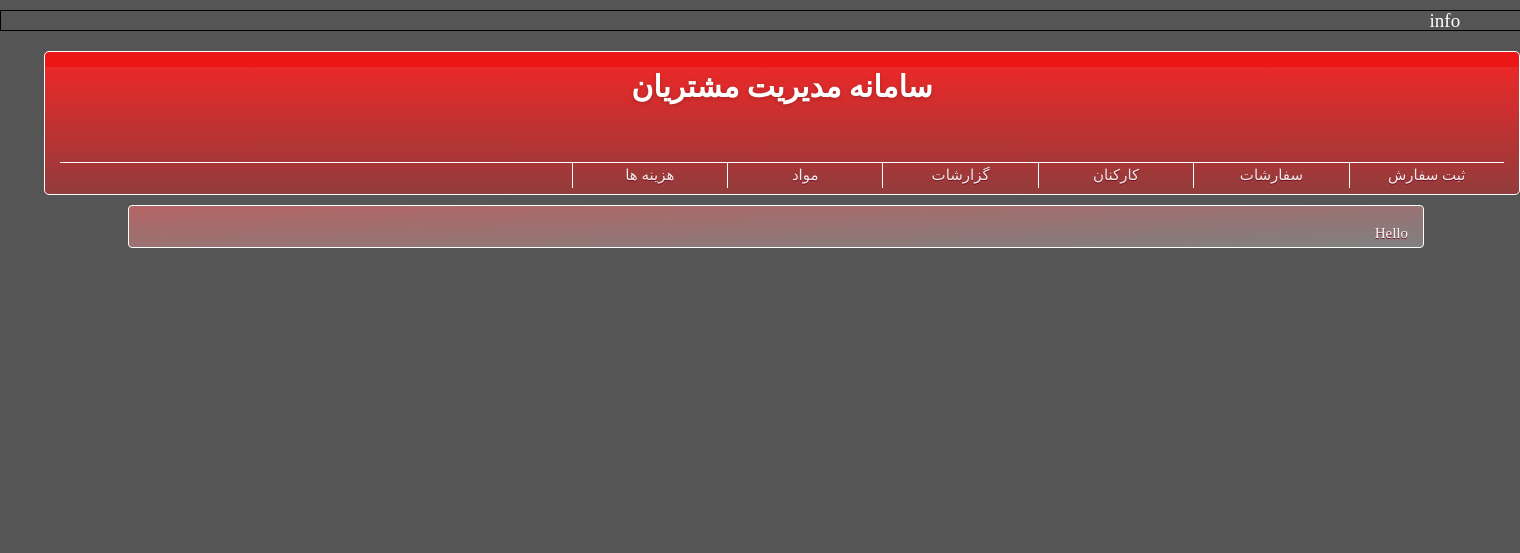
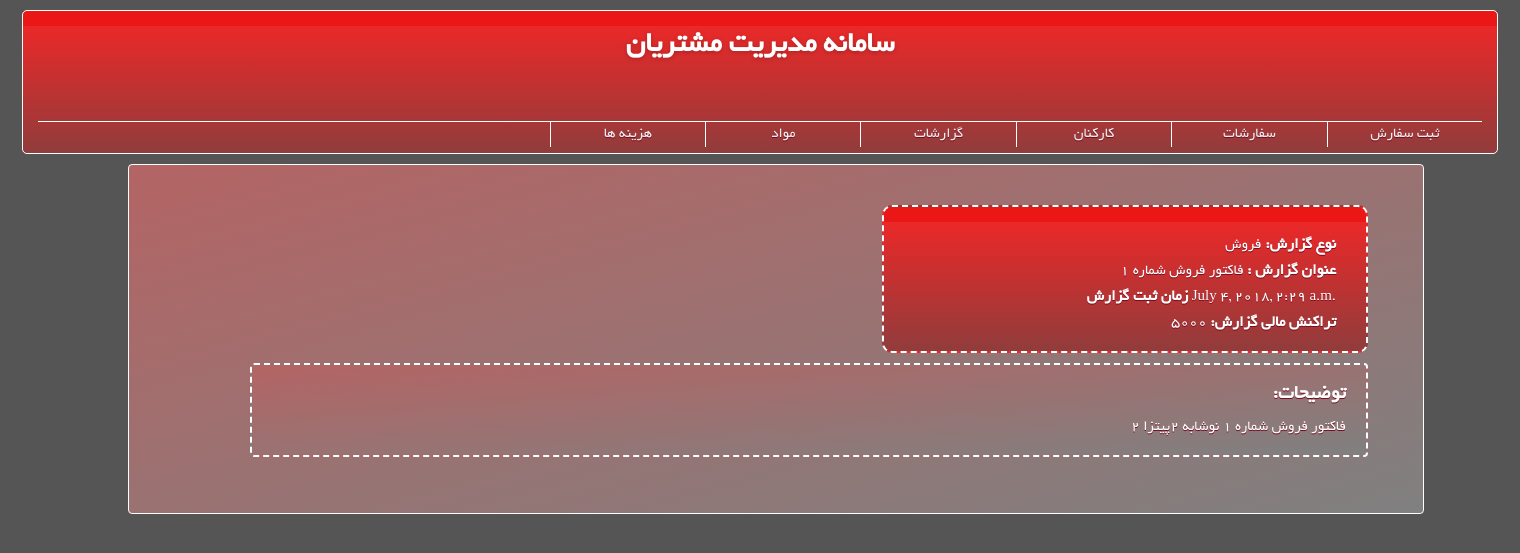
Before and after one commit to Parhamic/RestaurantRep, a Django app: page /activity/1 in a window 1520 px wide; the page is wider, and only the part inside the window is pictured. Shown: the top 553 px of that part. Run offline with Django 3.2, Linux system fonts and the light colour scheme; a user stored in the database is signed in; data comes from the database, SQL or seed files in the repository; both versions use the stored data as it was after the commit; some web fonts are replaced.

Commit message:
some style changes

```diff
--- a/app/static/css/base_style.css
+++ b/app/static/css/base_style.css
@@ -1,7 +1,3 @@
-@font-face {
-font-family: "BYekan";
-src: url("BYekan.ttf");
-}
 body *{
   font-family: 'BYekan';
 }
@@ -96,7 +102,6 @@ a{
 	-webkit-border-radius:4px;
 	border-radius:4px;
 	border:1px solid #ffffff;
-	display:inline-block;
   width: 15%;
 	font-size:15px;
 	padding:6px 15px;
@@ -144,7 +149,6 @@ a:hover{
   -webkit-border-radius:4px;
   border-radius:4px;
   border:1px solid #ffffff;
-  display:inline-block;
   width: 15%;
   font-size:15px;
   padding:6px 15px;
@@ -437,3 +438,55 @@ border: 1px solid green;
 .activities tr{
   font-size: 15px;
 }
+/* activity */
+.detail{
+  -moz-border-radius:4px;
+  -webkit-border-radius:4px;
+  border-radius:10px;
+  display:inline-block;
+  width: 35%;
+  padding: 20px 20px 10px  20px;
+  font-size:15px;
+  text-decoration:none;
+  text-shadow:0px 1px 0px #7a0c22;
+  float:right;
+  -moz-box-shadow:inset 0px 39px 0px -24px #eb1717;
+  -webkit-box-shadow:inset 0px 39px 0px -24px #eb1717;
+  box-shadow:inset 0px 39px 0px -24px #eb1717;
+  background:-webkit-gradient(linear, left top, left bottom, color-stop(0.05, #f02727), color-stop(1, #913c3c));
+  background:-moz-linear-gradient(top, #f02727 5%, #913c3c 100%);
+  background:-webkit-linear-gradient(top, #f02727 5%, #913c3c 100%);
+  background:-o-linear-gradient(top, #f02727 5%, #913c3c 100%);
+  background:-ms-linear-gradient(top, #f02727 5%, #913c3c 100%);
+  background:linear-gradient(to bottom, #f02727 5%, #913c3c 100%);
+  filter:progid:DXImageTransform.Microsoft.gradient(startColorstr='#f02727', endColorstr='#913c3c',GradientType=0);
+  background-color:#f02727;
+  border:2px dashed #ffffff;
+  margin:20px 40px 10px 0;
+}
+.description{
+  -moz-border-radius:4px;
+  -webkit-border-radius:4px;
+  background: linear-gradient(to bottom right, rgb(180,100,100),gray);
+  border-radius:4px;
+  border:2px dashed #ffffff;
+  padding: 20px ;
+  font-size:15px;
+  float: right;
+  text-decoration:none;
+  text-shadow:0px 1px 0px #7a0c22;
+  width: 85%;
+  margin:0 40px 50px 0;
+}
+.description h2{
+  font-weight: bold;
+  font-size: 20px;
+}
+.detail p{
+  border-radius: 5px;
+  margin: 10px;
+}
+.detail span{
+  font-weight: bold;
+  font-size: 16px;
+}
--- a/app/templates/activities.html
+++ b/app/templates/activities.html
@@ -1,6 +1,8 @@
 {% extends 'base.html' %}
 
 {% block content %}
+<p class="page-title">گزارشات</p>
+
   <div class="activities">
     <table>
       <tr>
--- a/app/templates/activity.html
+++ b/app/templates/activity.html
@@ -1,7 +1,22 @@
 {% extends 'base.html' %}
 
 {% block content %}
-  <div class="activity1">
-    Hello
+
+  <div class="activity">
+    <div class="detail">
+      <!-- if type==sell -->
+
+    <p><span> نوع گزارش:  </span>  {{ activity.type }} </p>
+    <p><span>عنوان گزارش :</span>  {{ activity.title}} </p>
+    <p><span>زمان ثبت گزارش</span>   {{ activity.commitTime }} </p>
+    <p><span> تراکنش مالی گزارش:</span>  {{ activity.moneyTrade }} </p>
+    </div>
+    <div class="clear"></div>
+    <div class="description">
+      <h2>:توضیحات</h2><br>
+      <p>{{ activity.description }}</p>
+    </div>
   </div>
+
+  <div class="clear"></div>
 {% endblock %}
--- a/app/templates/base.html
+++ b/app/templates/base.html
@@ -6,14 +6,18 @@
         <title>خانه</title>
         <meta name="viewport" content="width=device-width, initial-scale=1.0">
         <link rel="stylesheet" href="{% static 'css/reset.css' %}">
-        <link rel="stylesheet" href="{% static 'BYekan.ttf' %}">
+        <!-- <link href='http://www.fontonline.ir/css/BYekan.css' rel='stylesheet' type='text/css'> -->
+        <!-- <link href="{% static 'BYekan.ttf' %}"> -->
         <link rel="stylesheet" href="{% static 'css/base_style.css' %}">
         <script src="{% static 'js/jquery.min.js' %}" ></script>
+        <style media="screen">
+        @font-face {
+        font-family: 'BYekan';
+        src: url("{% static 'BYekan.ttf'%}") format('truetype');
+        }
+        </style>
     </head>
-    <body style="font-family: BYekan;">
-      <div class="info">
-        info
-      </div>
+    <body>
       <div class="header box">
         <h1>سامانه مدیریت مشتریان</h1>
         <div class="menu box">
--- a/app/templates/orderlist.html
+++ b/app/templates/orderlist.html
@@ -1,7 +1,7 @@
 {% extends 'base.html' %}
 
 {% block content %}
-<h1>سفارشات</h1>
+<p class="page-title">سفارشات</p>
 {% for order in orders %}
   <div class=" orderitem orderitem-{{ order.state }}">
     <p class="orderitem-name">سفارش {% if order.id|add:orderStartFrom <= 0 %} قبلی {% else %}{{ order.id|add:orderStartFrom }} {% endif %}</p>
@@ -31,6 +31,7 @@
   </div>
 {% endfor %}
 
+<div class="clear"></div>
 <script>
 function order_change_state(order, state)
 {
```
Also changed, not shown: other parts of app/static/css/base_style.css (+22 -15 lines), Restaurant/settings.py (+11 -11 lines), app/templates/order.html (+7 -3 lines), db.sqlite3.
